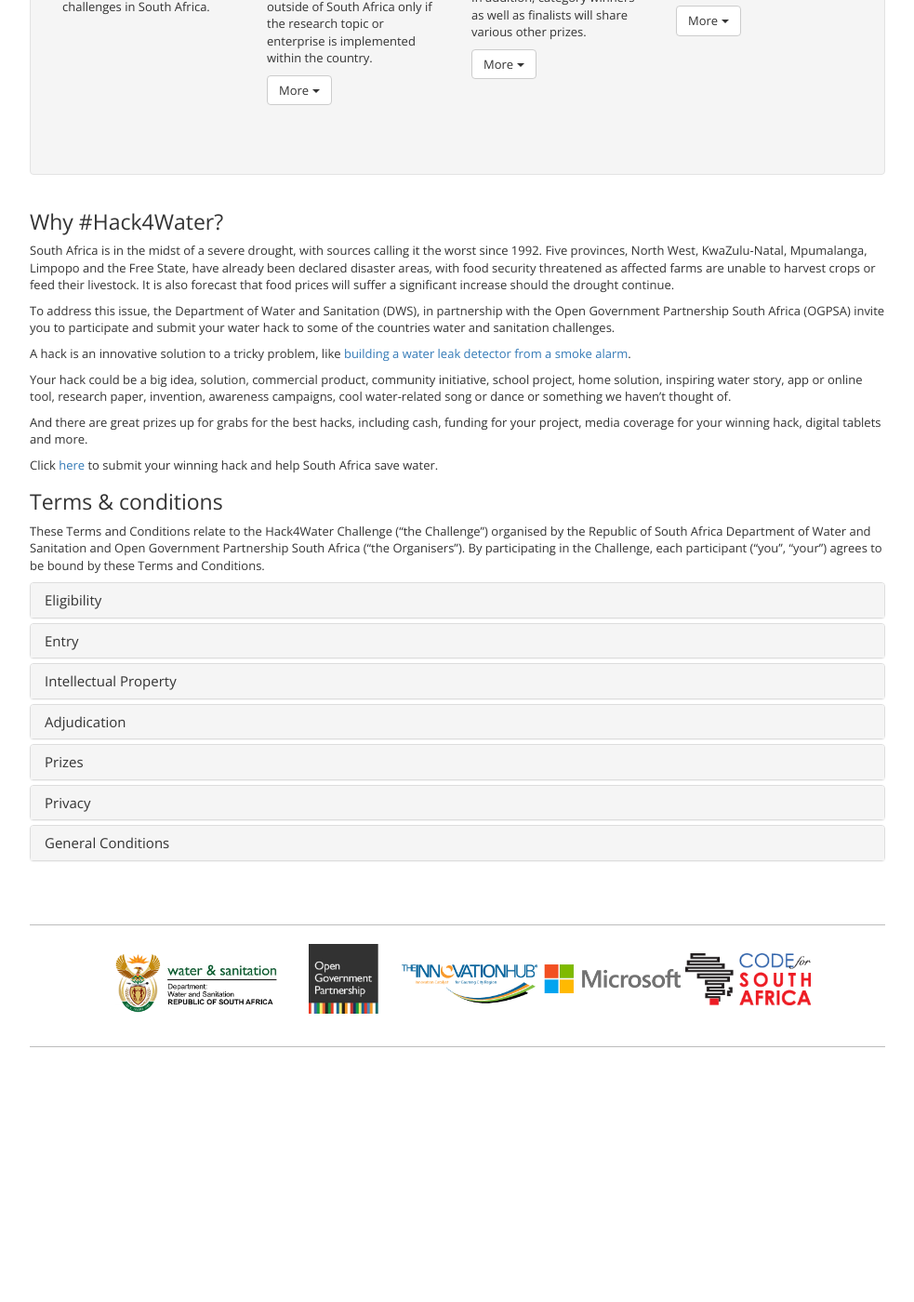
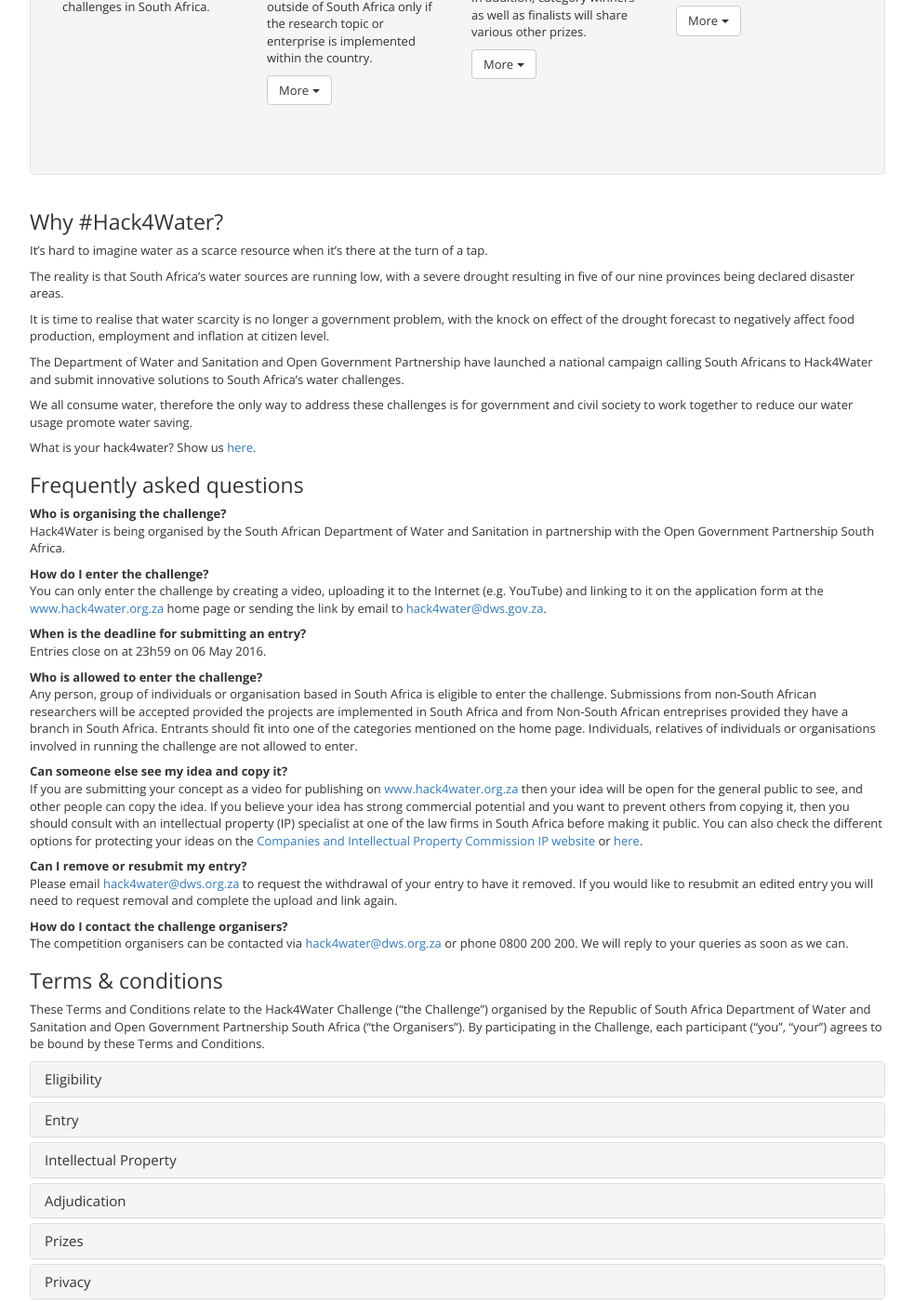
Before and after one commit to Code4SA/hack4water-info, a Jekyll site: the page built from about.html, in a window 1280 px wide and 1400 px high, scrolled down 691 px. Shown: the whole window at 93% size, without its empty margins (148-1131 px from the left). Built offline with Jekyll 4.4.1, drawn with Linux system fonts in a browser that asks for light colours; nearby versions of some CDN libraries; before the commit the page ends 1867 px from its top, so only the background shows below that.

Commit message:
more tweaks

```diff
--- a/about.html
+++ b/about.html
@@ -161,17 +161,40 @@ Participants may enter in one of the following categories:</p>
 
 <div class="row">
 <h3>Why #Hack4Water?</h3>
-<p>South Africa is in the midst of a severe drought, with sources calling it the worst since 1992. Five provinces, North West, KwaZulu-Natal, Mpumalanga, Limpopo and the Free State, have already been declared disaster areas, with food security threatened as affected farms are unable to harvest crops or feed their livestock. It is also forecast that food prices will suffer a significant increase should the drought continue.</p>
+<p>It’s hard to imagine water as a scarce resource when it’s there at the turn of a tap.</p>
 
-<p>To address this issue, the Department of Water and Sanitation (DWS), in partnership with the Open Government Partnership South Africa (OGPSA) invite you to participate and submit your water hack to some of the countries water and sanitation challenges.</p>
+<p>The reality is that South Africa’s water sources are running low, with a severe drought resulting in five of our nine provinces being declared disaster areas.</p>
 
-<p>A hack is an innovative solution to a tricky problem, like <a href="https://www.youtube.com/watch?v=wXdzyjNHsLQ" target="_blank">building a water leak detector from a smoke alarm</a>.</p>
+<p>It is time to realise that water scarcity is no longer a government problem, with the knock on effect of the drought forecast to negatively affect food production, employment and inflation at citizen level.</p>
 
-<p>Your hack could be a big idea, solution, commercial product, community initiative, school project, home solution, inspiring water story, app or online tool, research paper, invention, awareness campaigns, cool water-related song or dance or something we haven’t thought of.</p>
+<p>The Department of Water and Sanitation and Open Government Partnership have launched a national campaign calling South Africans to Hack4Water and submit innovative solutions to South Africa’s water challenges.</p>
 
-<p>And there are great prizes up for grabs for the best hacks, including cash, funding for your project, media coverage for your winning hack, digital tablets and more.</p>
+<p>We all consume water, therefore the only way to address these challenges is for government and civil society to work together to reduce our water usage promote water saving.</p>
 
-<p>Click <a href="http://www.hack4water.org.za/">here</a> to submit your winning hack and help South Africa save water.</p>
+<p>What is your hack4water? Show us <a href="http://www.hack4water.org.za/">here</a>.</p>
+
+<h3>Frequently asked questions</h3>
+<b>Who is organising the challenge?</b>
+<p>Hack4Water is being organised by the South African Department of Water and Sanitation in partnership with the Open Government Partnership South Africa.</p>
+
+<b>How do I enter the challenge?</b>
+<p>You can only enter the challenge by creating a video, uploading it to the Internet (e.g. YouTube) and linking to it on the application form at the <a href="http://www.hack4water.org.za/">www.hack4water.org.za</a> home page or sending the link by email to <a href="mailto:hack4water@dws.gov.za">hack4water@dws.gov.za</a>.</p>
+
+<b>When is the deadline for submitting an entry?</b>
+<p>Entries close on at 23h59 on 06 May 2016.</p>
+
+<b>Who is allowed to enter the challenge?</b>
+<p>Any person, group of individuals or organisation based in South Africa is eligible to enter the challenge. Submissions from non-South African researchers will be accepted provided the projects are implemented in South Africa and from Non-South African entreprises provided they have a branch in South Africa. Entrants should fit into one of the categories mentioned on the home page. Individuals, relatives of individuals or organisations involved in running the challenge are not allowed to enter.</p>
+
+<b>Can someone else see my idea and copy it?</b>
+<p>If you are submitting your concept as a video for publishing on <a href="http://www.hack4water.org.za/">www.hack4water.org.za</a> then your idea will be open for the general public to see, and other people can copy the idea. If you believe your idea has strong commercial potential and you want to prevent others from copying it, then you should consult with an intellectual property (IP) specialist at one of the law firms in South Africa before making it public. You can also check the different options for protecting your ideas on the <a href="http://www.zaip.org/">Companies and Intellectual Property Commission IP website</a> or <a href="http://www.services.gov.za/services/content/Home/OrganisationServices/Intellectualproperty/en_ZA">here</a>.</p>
+
+<b>Can I remove or resubmit my entry?</b>
+<p>Please email <a href="mailto:hack4water@dws.org.za">hack4water@dws.org.za</a> to request the withdrawal of your entry to have it removed. If you would like to resubmit an edited entry you will need to request removal and complete the upload and link again.</p>
+
+<b>How do I contact the challenge organisers?</b>
+<p>The competition organisers can be contacted via <a href="mailto:hack4water@dws.org.za">hack4water@dws.org.za</a> or phone 0800 200 200. We will reply to your queries as soon as we can.</p>
+
 <h3>Terms & conditions</h3>
 
 <p>These Terms and Conditions relate to the Hack4Water Challenge (“the Challenge”) organised by the Republic of South Africa Department of Water and Sanitation and Open Government Partnership South Africa (“the Organisers”). By participating in the Challenge, each participant (“you”, “your”) agrees to be bound by these Terms and Conditions.</p>
```
